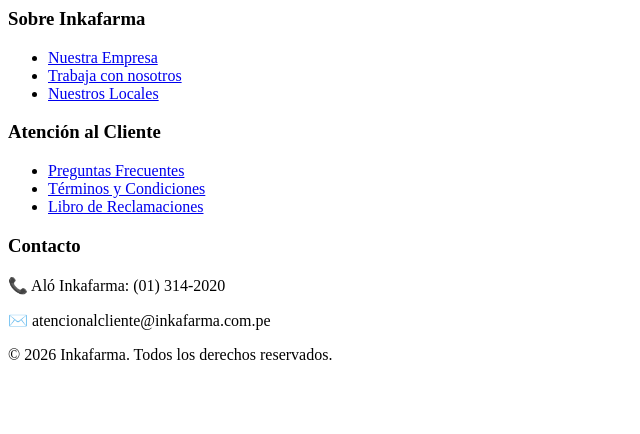
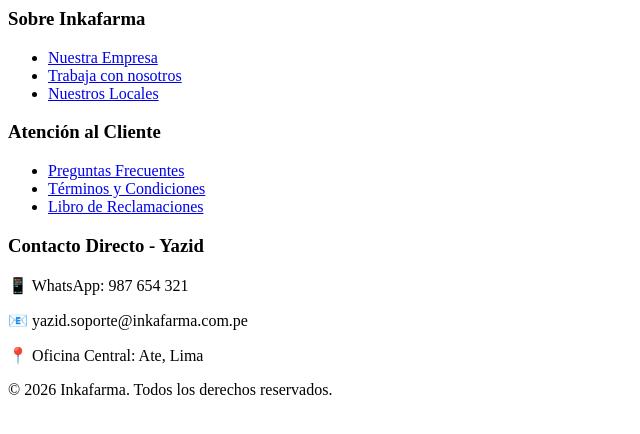
Before and after one commit to FabrizeOo/PracticaSEM5, a plain HTML site: page index.html in a window 1280 px wide. Shown: the whole page, without its empty margins (0-640 px from the left). Drawn offline with Linux system fonts and the light colour scheme.

Commit message:
Actualizacion Footer

```diff
--- a/index.html
+++ b/index.html
@@ -17,11 +17,12 @@
                 <li><a href="#">Libro de Reclamaciones</a></li>
             </ul>
         </div>
-        <div class="footer-section contacto">
-            <h3>Contacto</h3>
-            <p>📞 Aló Inkafarma: (01) 314-2020</p>
-            <p>✉️ atencionalcliente@inkafarma.com.pe</p>
-        </div>
+       <div class="footer-section contacto">
+    <h3>Contacto Directo - Yazid</h3>
+    <p>📱 WhatsApp: 987 654 321</p>
+    <p>📧 yazid.soporte@inkafarma.com.pe</p>
+    <p>📍 Oficina Central: Ate, Lima</p>
+     </div>
     </div>
     <div class="footer-bottom">
         <p>&copy; 2026 Inkafarma. Todos los derechos reservados.</p>
```
